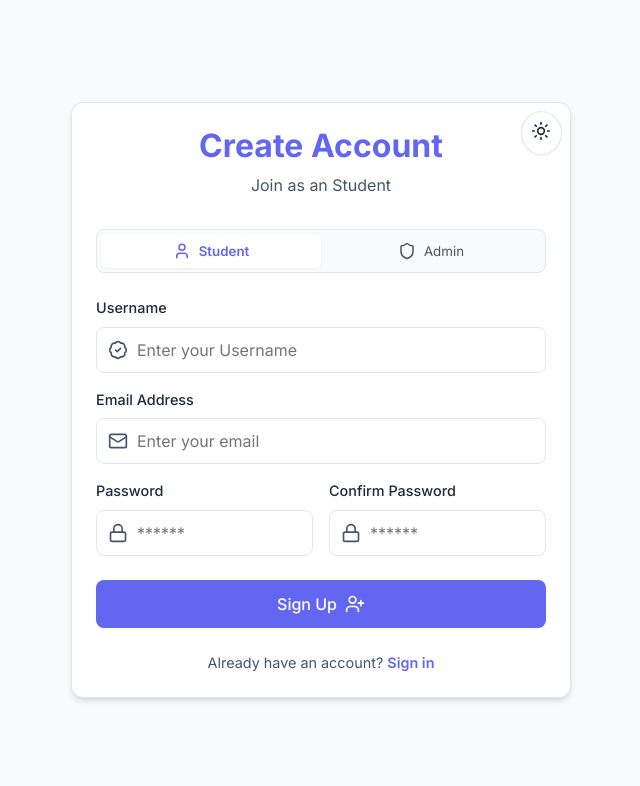
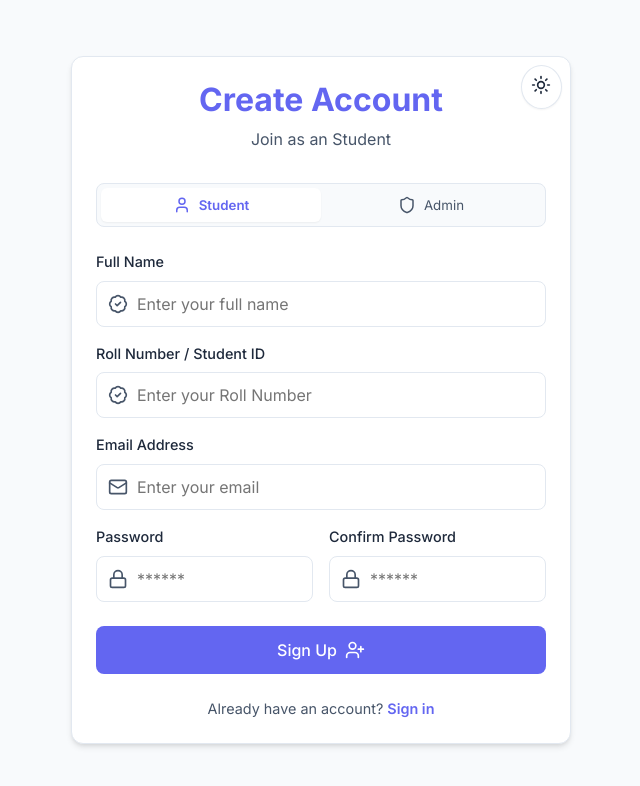
Before and after one commit to MayankSinho5/ExamManagementSystem, a React (Vite) app: page /signup in a window 1280 px wide. Shown: the top 786 px of the page, without its empty margins (319-959 px from the left). Built offline with nearby package versions, Linux system fonts and the light colour scheme; no server answers.

Commit message:
Fix: Added rollNumber field to Signup for students

```diff
--- a/src/pages/Auth/Signup.jsx
+++ b/src/pages/Auth/Signup.jsx
@@ -10,6 +10,7 @@ const Signup = () => {
     const [formData, setFormData] = useState({
         name: '',
         email: '',
+        rollNumber: '',
         password: '',
         confirmPassword: ''
     });
@@ -33,7 +34,7 @@ const Signup = () => {
         setLoading(true);
 
         try {
-            await signup(formData.name, formData.email, formData.password, role);
+            await signup(formData.name, formData.email, formData.password, role, formData.rollNumber);
             navigate(role === 'admin' ? '/admin-dashboard' : '/student-dashboard');
         } catch (err) {
             setError('Failed to create account. Please try again.');
@@ -127,7 +128,7 @@ const Signup = () => {
                     </div>
 
                     <div style={{ marginBottom: '1rem' }}>
-                        <label style={{ display: 'block', marginBottom: '0.5rem', fontSize: '0.9rem', fontWeight: '500' }}>Username</label>
+                        <label style={{ display: 'block', marginBottom: '0.5rem', fontSize: '0.9rem', fontWeight: '500' }}>Full Name</label>
                         <div style={{ position: 'relative' }}>
                             <BadgeCheck size={20} style={{ position: 'absolute', left: '0.75rem', top: '50%', transform: 'translateY(-50%)', color: 'var(--text-secondary)' }} />
                             <input
@@ -136,7 +137,7 @@ const Signup = () => {
                                 required
                                 value={formData.name}
                                 onChange={handleChange}
-                                placeholder="Enter your Username"
+                                placeholder="Enter your full name"
                                 style={{
                                     width: '100%',
                                     padding: '0.75rem 0.75rem 0.75rem 2.5rem',
@@ -150,6 +151,33 @@ const Signup = () => {
                             />
                         </div>
                     </div>
+
+                    {role === 'student' && (
+                        <div style={{ marginBottom: '1rem' }}>
+                            <label style={{ display: 'block', marginBottom: '0.5rem', fontSize: '0.9rem', fontWeight: '500' }}>Roll Number / Student ID</label>
+                            <div style={{ position: 'relative' }}>
+                                <BadgeCheck size={20} style={{ position: 'absolute', left: '0.75rem', top: '50%', transform: 'translateY(-50%)', color: 'var(--text-secondary)' }} />
+                                <input
+                                    type="text"
+                                    name="rollNumber"
+                                    required={role === 'student'}
+                                    value={formData.rollNumber}
+                                    onChange={handleChange}
+                                    placeholder="Enter your Roll Number"
+                                    style={{
+                                        width: '100%',
+                                        padding: '0.75rem 0.75rem 0.75rem 2.5rem',
+                                        borderRadius: 'var(--radius-md)',
+                                        border: '1px solid var(--border-color)',
+                                        background: 'var(--input-bg)',
+                                        color: 'var(--text-primary)',
+                                        fontSize: '1rem',
+                                        outline: 'none'
+                                    }}
+                                />
+                            </div>
+                        </div>
+                    )}
 
                     <div style={{ marginBottom: '1rem' }}>
                         <label style={{ display: 'block', marginBottom: '0.5rem', fontSize: '0.9rem', fontWeight: '500' }}>Email Address</label>
```
Also changed, not shown: test-db.cjs (added, +15 -0 lines), 2 other files (tests, documents, lock files or other folders).
